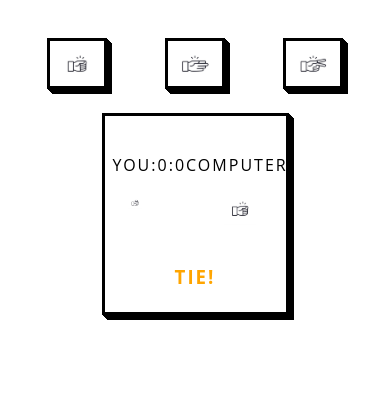
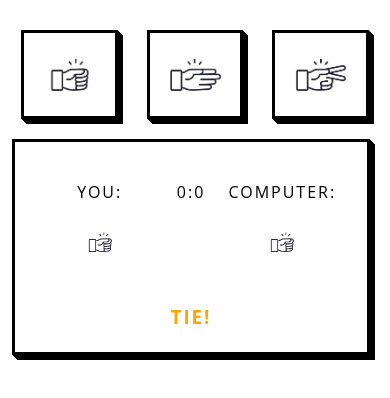
Before and after one commit to aeedaq/R_P_S, a plain HTML site: page index.html in a window 390 px wide. Both pictures are taken after a click on the picture 77 px from the left and 173 px from the top of the page. Shown: the part 110-508 px from the top of the page. Drawn offline with Linux system fonts and the light colour scheme.

Commit message:
@media for portrait updated

```diff
--- a/style.css
+++ b/style.css
@@ -24,11 +24,6 @@ body{
 #result_show {
  display: none;
 }
-
-
-
-
-
 
 #choice_pic {
   width:10%;
@@ -73,3 +68,19 @@ touch-action: manipulation;
 #c_choice_pic , #p_choice_pic{
   width: 30%;
 }
+
+@media only screen and (max-width: 650px) {
+  #choice_pic {
+    width: 20%;
+    margin: 3%;
+  }
+
+  #p_show , #c_show {
+    width: auto;
+  }
+
+  #result_div {
+    width: 90%;
+    margin: 1%;
+  }
+}
```
